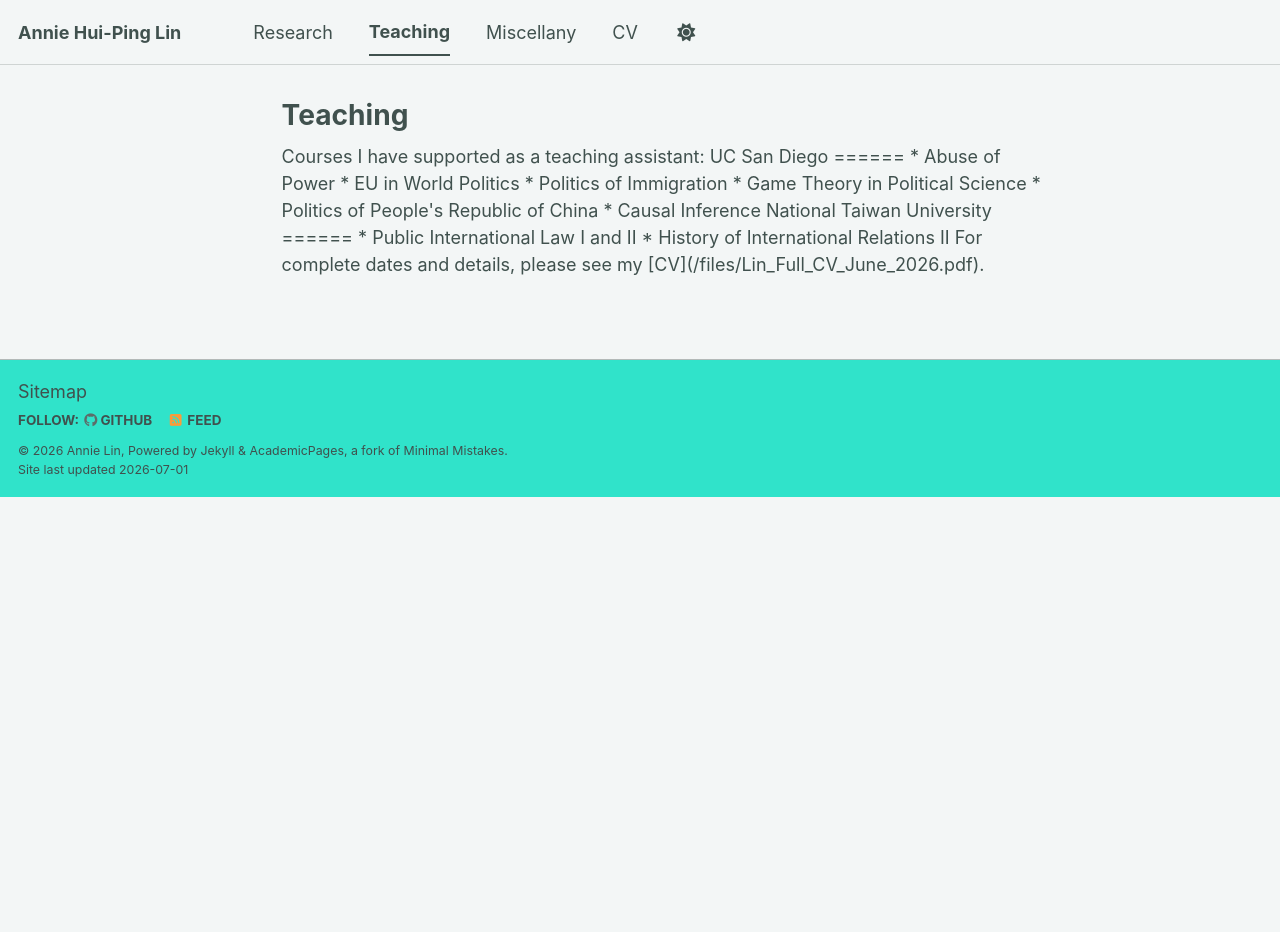
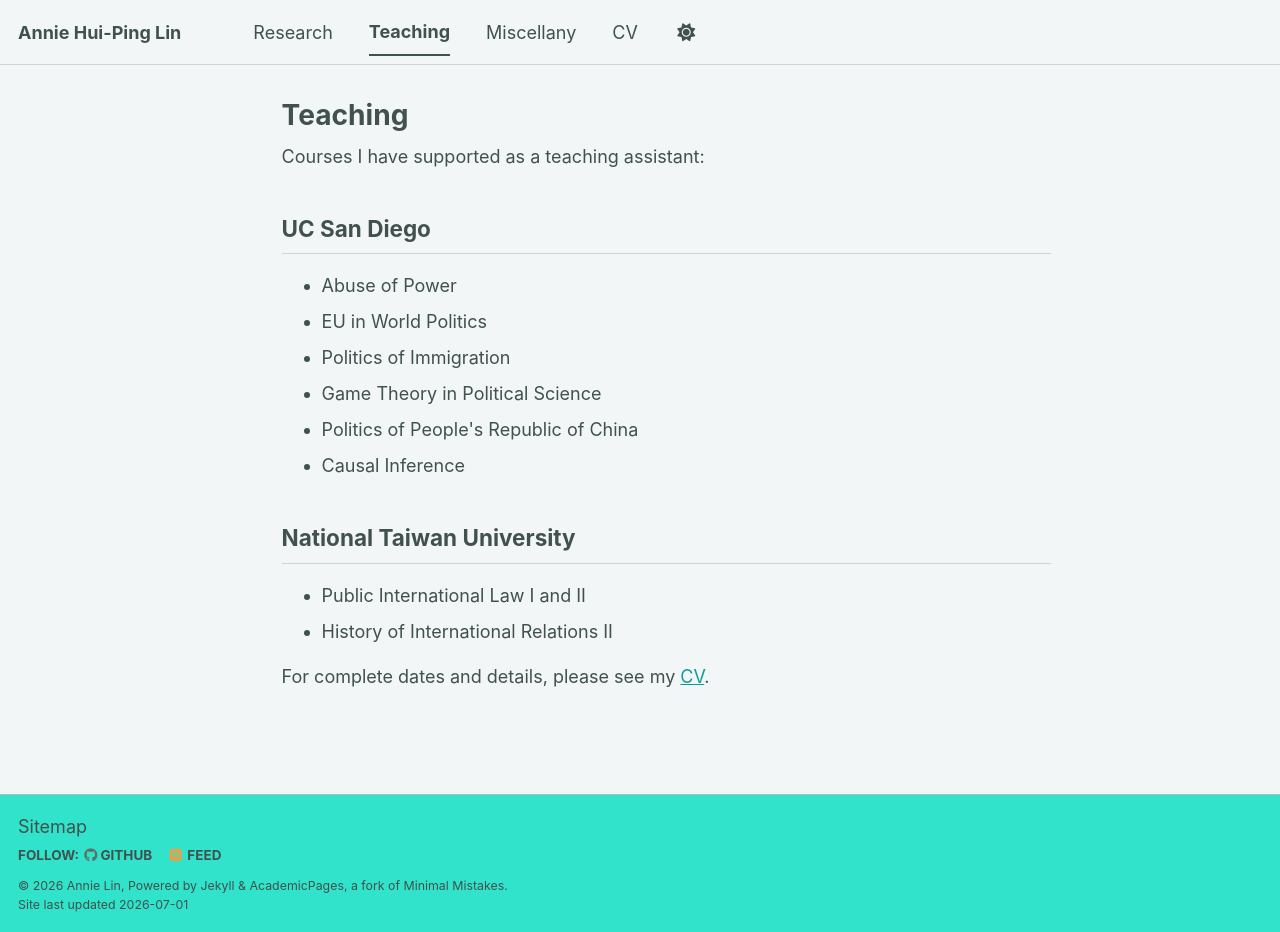
Before and after one commit to anniehplin/anniehplin.github.io, a Jekyll site: the page built from _pages/teaching.html, in a window 1280 px wide and 932 px high. Built offline with Jekyll 4.4.1, drawn with Linux system fonts in a browser that asks for light colours; a script bundle is joined from its source files by our own code; library files that are not in the unit come from our copies.

Commit message:
recent update

```diff
--- a/_config.yml
+++ b/_config.yml
@@ -12,7 +12,7 @@ site_theme               : "mint" # The available themes options are "default",
 title                    : "Annie Hui-Ping Lin"
 title_separator          : "-"
 name                     : &name "Annie Lin"
-description              : &description "PhD student in Political Science at UC San Diego studying international institutions, political economy, and global commons governance."   # Update this with a general description of your site, this is the default if not overridden by a page
+description              : &description "PhD student in Political Science at UC San Diego studying international institutions, political economy, and global governance."   # Update this with a general description of your site, this is the default if not overridden by a page
 url                      : https://anniehplin.github.io # The base hostname & protocol for your site e.g. "https://[your GitHub username].github.io",
                                                            # or if you already have some other page hosted on Github then use "https://[your GitHub username].github.io/[Your Repo Name]"
 baseurl                  : "" # the subpath of your site, e.g. "/blog"
--- a/_pages/teaching.html
+++ b/_pages/teaching.html
@@ -5,22 +5,24 @@ permalink: /teaching/
 author_profile: false
 ---
 
-Courses I have supported as a teaching assistant:
+<p>Courses I have supported as a teaching assistant:</p>
 
-UC San Diego
-======
+<h2>UC San Diego</h2>
 
-* Abuse of Power
-* EU in World Politics
-* Politics of Immigration
-* Game Theory in Political Science
-* Politics of People's Republic of China
-* Causal Inference
+<ul>
+  <li>Abuse of Power</li>
+  <li>EU in World Politics</li>
+  <li>Politics of Immigration</li>
+  <li>Game Theory in Political Science</li>
+  <li>Politics of People's Republic of China</li>
+  <li>Causal Inference</li>
+</ul>
 
-National Taiwan University
-======
+<h2>National Taiwan University</h2>
 
-* Public International Law I and II
-* History of International Relations II
+<ul>
+  <li>Public International Law I and II</li>
+  <li>History of International Relations II</li>
+</ul>
 
-For complete dates and details, please see my [CV](/files/Lin_Full_CV_June_2026.pdf).
+<p>For complete dates and details, please see my <a href="/files/Lin_Full_CV_June_2026.pdf">CV</a>.</p>
```
Also changed, not shown: _pages/about.md (+2 -2 lines), _pages/miscellany.md (+1 -0 lines), _pages/research.md (+2 -2 lines).
